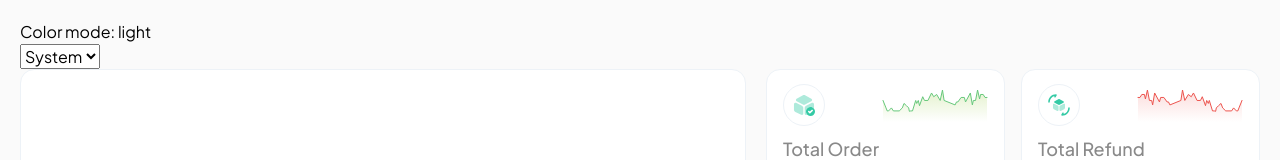
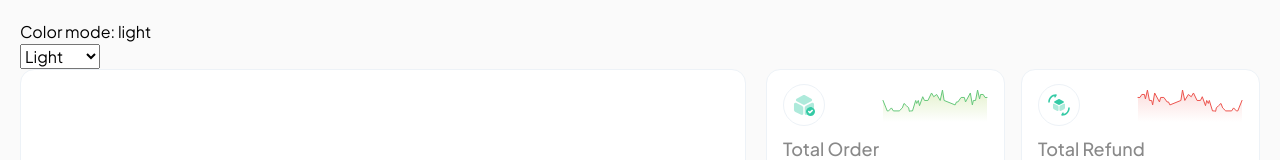
Before and after one commit to kaiser54/analytics-dashboard-challenge, a Nuxt app: page / in a window 1280 px wide. Shown: the top 160 px of the page. Built offline with nearby package versions, Linux system fonts and the light colour scheme.

Commit message:
fxnality

```diff
--- a/components/colormode.vue
+++ b/components/colormode.vue
@@ -1,7 +1,7 @@
 <template>
   <div>
     <h1>Color mode: {{ $colorMode.value }}</h1>
-    <select v-model="$colorMode.preference">
+    <select v-model="$colorMode.value">
       <option value="system">System</option>
       <option value="light">Light</option>
       <option value="dark">Dark</option>
@@ -13,6 +13,8 @@
 <script setup>
 const colorMode = useColorMode();
 colorMode.value = "light"
+
+// console.log(colorMode);
 </script>
 
 <style>
```
